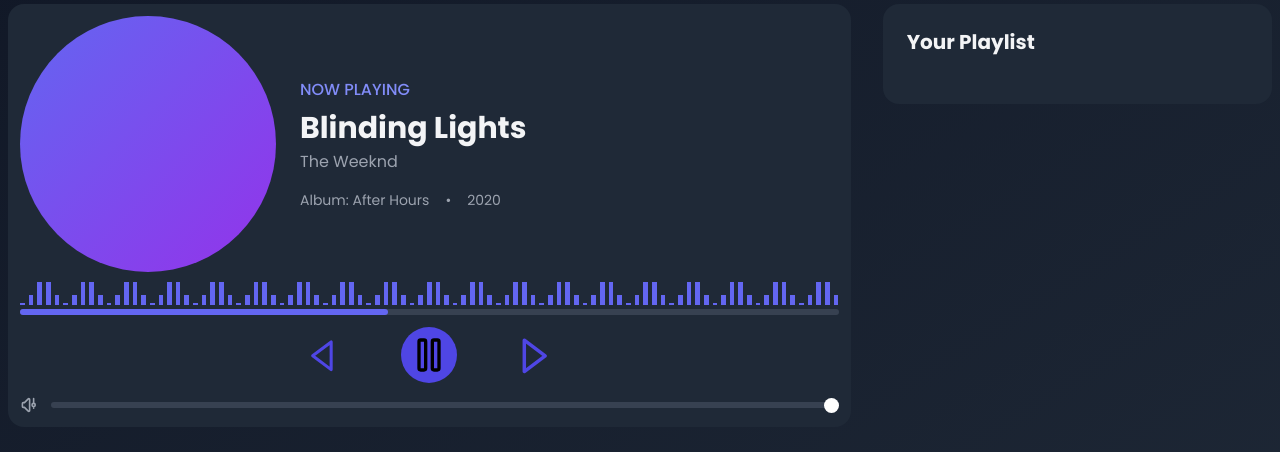
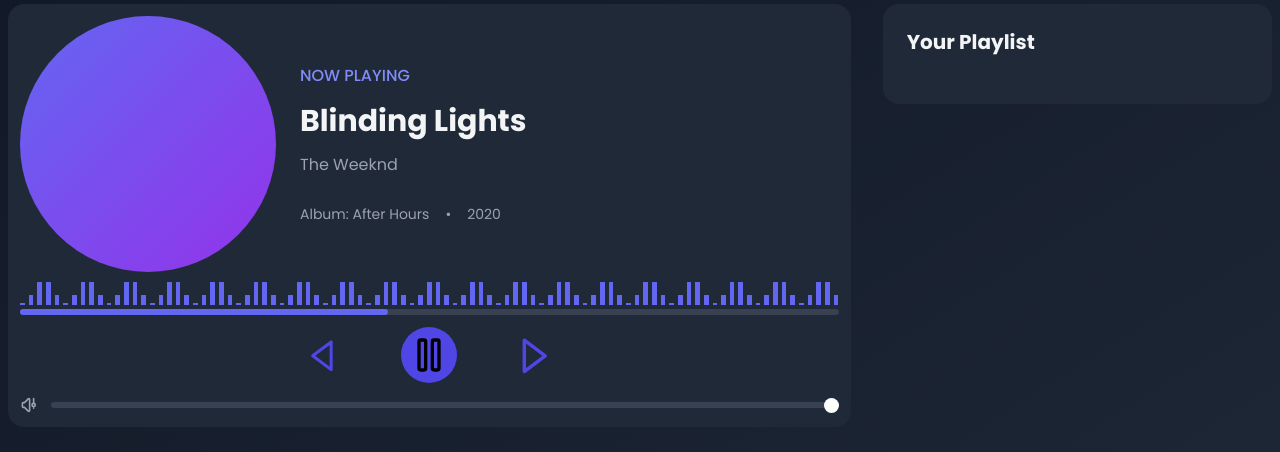
Before and after one commit to krAnkit2000/Music, a plain HTML site: page index.html in a window 1280 px wide. Shown: the part 56-508 px from the top of the page. Drawn offline with nearby package versions, Linux system fonts and the light colour scheme; no server answers.

```diff
--- a/index.html
+++ b/index.html
@@ -39,9 +39,9 @@
                     <div class="disc relative w-48 h-48 md:w-64 md:h-64 rounded-full bg-gradient-to-br from-indigo-500 to-purple-600 flex items-center justify-center">
                         <!-- <div class="absolute w-24 h-24 md:w-32 md:h-32 rounded-full bg-gray-800"></div> -->
                     </div>
-                    <div class="text-center md:text-left mt-2 md:mt-0">
+                    <div class="text-center md:text-left mt-1 md:mt-0 h-40 overflow-hidden flex flex-col justify-between">
                         <p class="text-indigo-400 font-medium">NOW PLAYING</p>
-                        <h2 class="text-3xl font-bold mt-2">Blinding Lights</h2>
+                        <h2 class="text-3xl font-bold mt-1">Blinding Lights</h2>
                         <p class="text-gray-400 mt-1">The Weeknd</p>
                         <div class="flex items-center justify-center md:justify-start gap-4 mt-4">
                             <span class="text-sm text-gray-400">Album: After Hours</span>
@@ -50,6 +50,9 @@
                         </div>
                     </div>
                 </div>
+
+
+
 
                 <!-- Waveform Visualizer -->
                 <div class="wave" id="waveAnimation">
```
